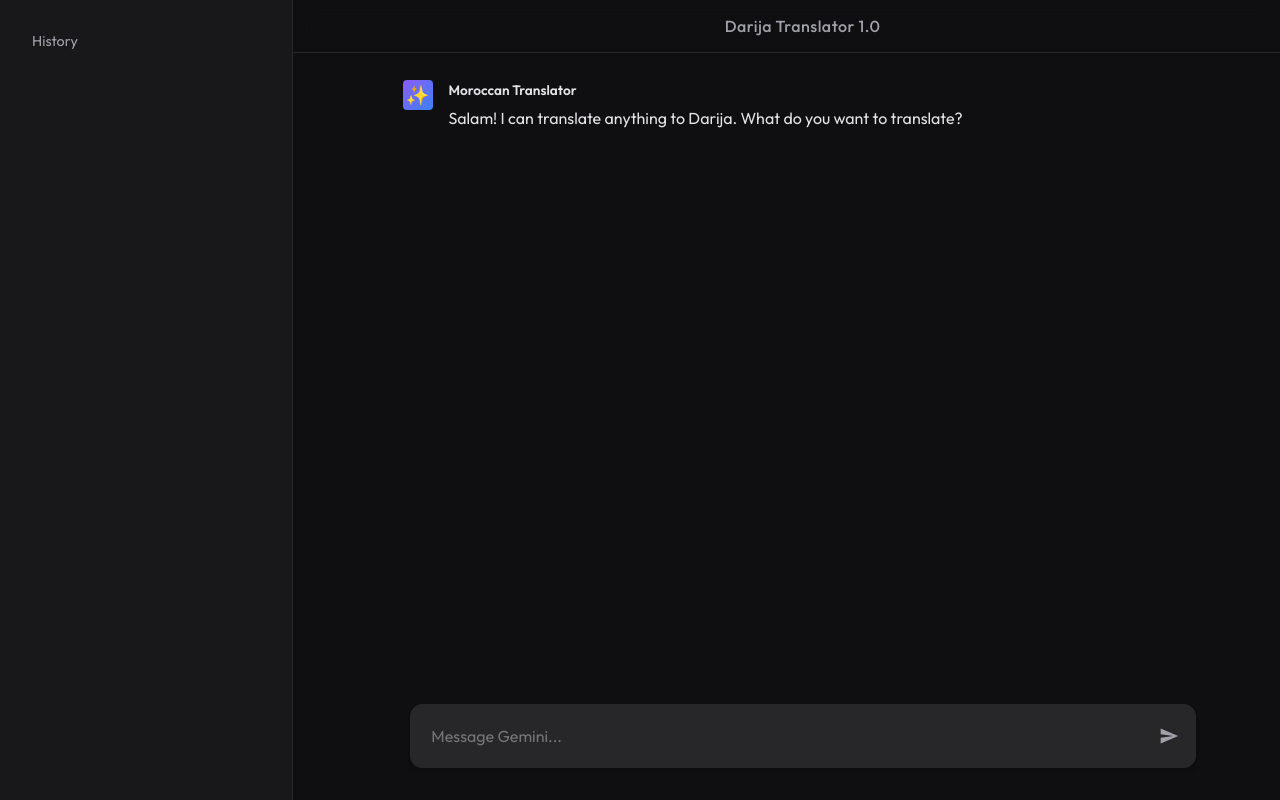
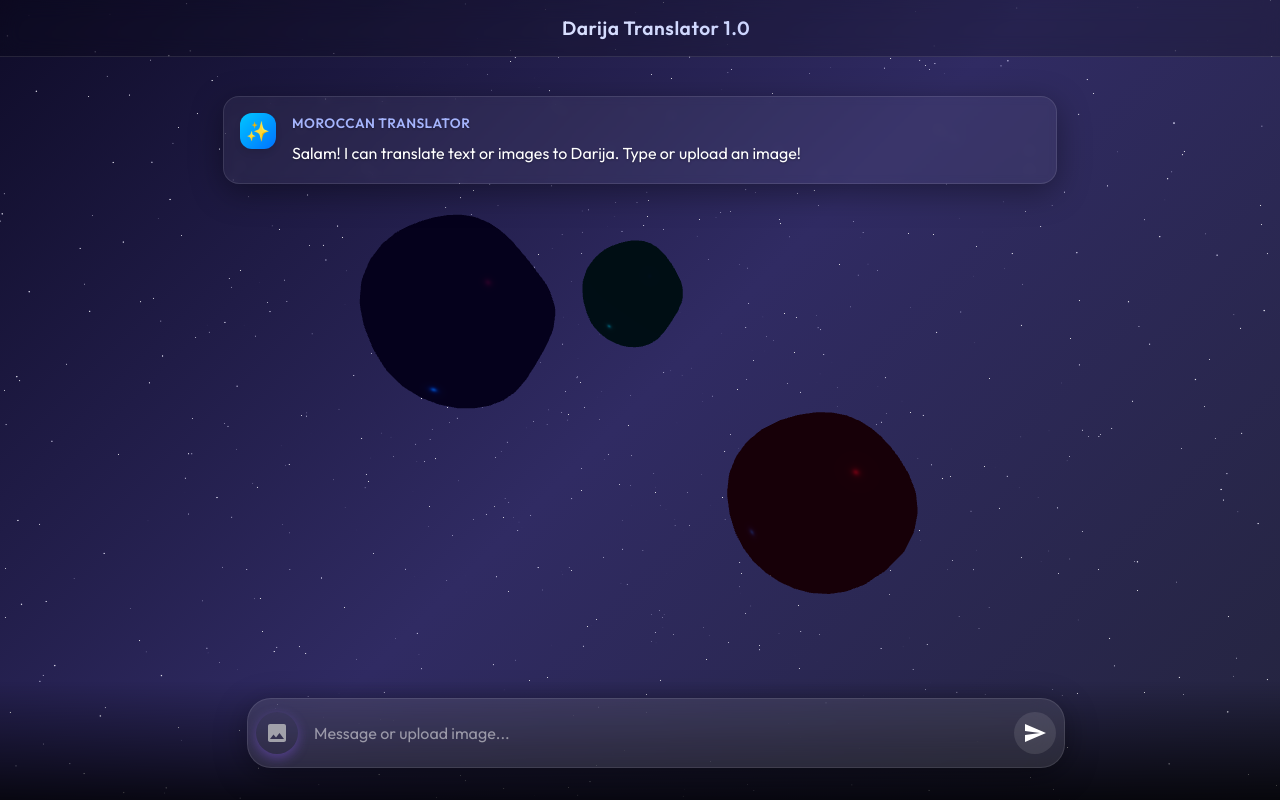
Before and after one commit to B-Zakaria-u/Moroccan-Dialect-Translator, a React (Vite) app: page / in a window 1280 px wide. Shown: the top 800 px of the page. Built offline with nearby package versions, Linux system fonts and the light colour scheme.

Commit message:
feat:update interface + add image upload feature

```diff
--- a/package.json
+++ b/package.json
@@ -10,9 +10,12 @@
         "preview": "vite preview"
     },
     "dependencies": {
+        "@react-three/drei": "^9.99.0",
+        "@react-three/fiber": "^8.15.0",
         "axios": "^1.6.0",
         "react": "^18.2.0",
-        "react-dom": "^18.2.0"
+        "react-dom": "^18.2.0",
+        "three": "^0.160.0"
     },
     "devDependencies": {
         "@types/react": "^18.2.15",
--- a/src/App.jsx
+++ b/src/App.jsx
@@ -1,13 +1,16 @@
 import { useState, useRef, useEffect } from 'react'
+import Background3D from './Background3D'
 import './index.css'
 
 function App() {
     const [messages, setMessages] = useState([
-        { sender: 'bot', text: 'Salam! I can translate anything to Darija. What do you want to translate?' }
+        { sender: 'bot', text: 'Salam! I can translate text or images to Darija. Type or upload an image!' }
     ])
     const [input, setInput] = useState('')
     const [loading, setLoading] = useState(false)
+    const [selectedImage, setSelectedImage] = useState(null)
     const messagesEndRef = useRef(null)
+    const fileInputRef = useRef(null)
 
     const scrollToBottom = () => {
         messagesEndRef.current?.scrollIntoView({ behavior: "smooth" })
@@ -59,15 +62,76 @@
         }
     }
 
+    const handleImageSelect = (e) => {
+        const file = e.target.files[0]
+        if (!file) return
+
+        // Validate file type
+        if (!file.type.startsWith('image/')) {
+            alert('Please select an image file')
+            return
+        }
+
+        // Validate file size (5MB)
+        if (file.size > 5 * 1024 * 1024) {
+            alert('Image size must be less than 5MB')
+            return
+        }
+
+        setSelectedImage(file)
+    }
+
+    const handleImageUpload = async () => {
+        if (!selectedImage) return
+
+        const userMessage = {
+            sender: 'user',
+            text: '[Image uploaded]',
+            image: URL.createObjectURL(selectedImage)
+        }
+        setMessages(prev => [...prev, userMessage])
+        setSelectedImage(null)
+        setLoading(true)
+
+        try {
+            const apiUrl = import.meta.env.VITE_API_URL || 'https://moroccan-dialect-translator-backend.onrender.com'
+            const formData = new FormData()
+            formData.append('image', selectedImage)
+
+            const response = await fetch(`${apiUrl}/api/translator/translate-image`, {
+                method: 'POST',
+                body: formData,
+            })
+
+            if (!response.ok) {
+                throw new Error(`Server error: ${response.status}`)
+            }
+
+            const data = await response.json()
+
+            const botMessage = {
+                sender: 'bot',
+                text: data.translation || '(No translation received)'
+            }
+            setMessages(prev => [...prev, botMessage])
+        } catch (error) {
+            console.error(error)
+            const errorMessage = {
+                sender: 'bot',
+                text: 'Sorry, I encountered an error processing the image.'
+            }
+            setMessages(prev => [...prev, errorMessage])
+        } finally {
+            setLoading(false)
+            if (fileInputRef.current) {
+                fileInputRef.current.value = ''
+            }
+        }
+    }
+
     return (
         <div className="app-container">
-            <div className="sidebar">
-                {/* Placeholder for history or settings */}
-                <div style={{ padding: '1rem', color: '#a1a1aa', fontSize: '0.9rem' }}>
-                    History
-                </div>
-            </div>
-
+            <Background3D />
             <div className="main-content">
                 <header className="chat-header">
                     <h1>Darija Translator 1.0</h1>
@@ -82,6 +146,9 @@
                                 </div>
                                 <div className="message-content">
                                     <div className="user-name">{msg.sender === 'bot' ? 'Moroccan Translator' : 'You'}</div>
+                                    {msg.image && (
+                                        <img src={msg.image} alt="Uploaded" style={{ maxWidth: '300px', borderRadius: '8px', marginBottom: '8px', border: '1px solid rgba(255,255,255,0.1)' }} />
+                                    )}
                                     {msg.text}
                                 </div>
                             </div>
@@ -92,7 +159,7 @@
                             <div className="message bot">
                                 <div className="avatar bot">✨</div>
                                 <div className="message-content">
-                                    <div className="user-name">Gemini</div>
+                                    <div className="user-name">Moroccan Translator</div>
                                     <div className="typing">
                                         <span></span><span></span><span></span>
                                     </div>
@@ -104,12 +171,43 @@
                 </div>
 
                 <div className="input-container">
+                    {selectedImage && (
+                        <div className="image-preview-container">
+                            <img src={URL.createObjectURL(selectedImage)} alt="Preview" style={{ width: '50px', height: '50px', objectFit: 'cover', borderRadius: '8px' }} />
+                            <span style={{ flex: 1, color: '#fff', fontSize: '0.9rem' }}>{selectedImage.name}</span>
+                            <button onClick={() => setSelectedImage(null)} style={{ background: 'rgba(255, 68, 68, 0.2)', border: '1px solid rgba(255, 68, 68, 0.5)', width: 'auto', height: '32px', borderRadius: '6px', color: '#ff4444', cursor: 'pointer', display: 'flex', alignItems: 'center', justifyContent: 'center' }}>
+                                <svg width="16" height="16" viewBox="0 0 24 24" fill="none" stroke="currentColor" strokeWidth="2">
+                                    <path d="M18 6L6 18M6 6l12 12" />
+                                </svg>
+                            </button>
+                            <button onClick={handleImageUpload} disabled={loading} style={{ background: 'linear-gradient(135deg, #10b981, #059669)', width: 'auto', height: '32px', borderRadius: '6px', padding: '0 12px', color: 'white', border: 'none', cursor: 'pointer' }}>
+                                Translate
+                            </button>
+                        </div>
+                    )}
                     <form className="chat-input-area" onSubmit={handleSend}>
+                        <input
+                            type="file"
+                            ref={fileInputRef}
+                            onChange={handleImageSelect}
+                            accept="image/*"
+                            style={{ display: 'none' }}
+                        />
+                        <button
+                            type="button"
+                            onClick={() => fileInputRef.current?.click()}
+                            disabled={loading}
+                            style={{ background: 'transparent', border: 'none', cursor: 'pointer', padding: '8px', display: 'flex', alignItems: 'center' }}
+                        >
+                            <svg width="24" height="24" viewBox="0 0 24 24" fill="none" xmlns="http://www.w3.org/2000/svg">
+                                <path d="M21 19V5c0-1.1-.9-2-2-2H5c-1.1 0-2 .9-2 2v14c0 1.1.9 2 2 2h14c1.1 0 2-.9 2-2zM8.5 13.5l2.5 3.01L14.5 12l4.5 6H5l3.5-4.5z" fill="#a1a1aa" />
+                            </svg>
+                        </button>
                         <input
                             type="text"
                             value={input}
                             onChange={(e) => setInput(e.target.value)}
-                            placeholder="Message Gemini..."
+                            placeholder="Message or upload image..."
                             disabled={loading}
                         />
                         <button type="submit" disabled={loading || !input.trim()}>
--- /dev/null
+++ b/src/Background3D.jsx
@@ -0,0 +1,46 @@
+import React, { useRef } from 'react'
+import { Canvas, useFrame } from '@react-three/fiber'
+import { Sphere, MeshDistortMaterial, Float, Stars } from '@react-three/drei'
+
+function AnimatedSphere({ position, color, scale }) {
+    const meshRef = useRef()
+
+    useFrame((state) => {
+        const t = state.clock.getElapsedTime()
+        meshRef.current.rotation.x = t * 0.2
+        meshRef.current.rotation.y = t * 0.3
+    })
+
+    return (
+        <Float speed={2} rotationIntensity={1} floatIntensity={2}>
+            <Sphere args={[1, 32, 32]} position={position} scale={scale} ref={meshRef}>
+                <MeshDistortMaterial
+                    color={color}
+                    attach="material"
+                    distort={0.4}
+                    speed={2}
+                    roughness={0.2}
+                    metalness={0.8}
+                />
+            </Sphere>
+        </Float>
+    )
+}
+
+export default function Background3D() {
+    return (
+        <div style={{ position: 'absolute', top: 0, left: 0, width: '100%', height: '100%', zIndex: 0, pointerEvents: 'none' }}>
+            <Canvas camera={{ position: [0, 0, 5] }}>
+                <ambientLight intensity={0.5} />
+                <pointLight position={[10, 10, 10]} intensity={1} color="#ff0055" />
+                <pointLight position={[-10, -10, -10]} intensity={1} color="#00ffff" />
+
+                <Stars radius={100} depth={50} count={5000} factor={4} saturation={0} fade speed={1} />
+
+                <AnimatedSphere position={[-2, 1, -2]} color="#8b5cf6" scale={1.2} />
+                <AnimatedSphere position={[2, -1, -1]} color="#ec4899" scale={1} />
+                <AnimatedSphere position={[0, 2, -3]} color="#06b6d4" scale={0.8} />
+            </Canvas>
+        </div>
+    )
+}
--- a/src/index.css
+++ b/src/index.css
@@ -1,24 +1,19 @@
 @import url('https://fonts.googleapis.com/css2?family=Outfit:wght@300;400;500;600&display=swap');
 
 :root {
-    --bg-color: #0f0f12;
-    --sidebar-bg: #18181b;
-    --chat-bg: #0f0f12;
-    --input-bg: #27272a;
     --primary: #8b5cf6;
-    /* Violet */
     --primary-hover: #7c3aed;
-    --user-msg-bg: #27272a;
-    --bot-msg-bg: transparent;
-    --text-color: #e4e4e7;
-    --text-secondary: #a1a1aa;
-    --border-color: #27272a;
+    --text-color: #ffffff;
+    --text-secondary: #cbd5e1;
+    --glass-bg: rgba(255, 255, 255, 0.05);
+    --glass-border: rgba(255, 255, 255, 0.1);
+    --glass-shadow: 0 8px 32px 0 rgba(0, 0, 0, 0.37);
 }
 
 body {
     margin: 0;
     font-family: 'Outfit', system-ui, -apple-system, sans-serif;
-    background-color: var(--bg-color);
+    background: linear-gradient(135deg, #0f0c29, #302b63, #24243e);
     color: var(--text-color);
     display: flex;
     justify-content: center;
@@ -30,22 +25,25 @@
     width: 100%;
     display: flex;
     height: 100%;
+    position: relative;
+    z-index: 1;
 }
 
 .app-container {
     display: flex;
     width: 100%;
     height: 100%;
-    background-color: var(--chat-bg);
+    background: transparent;
 }
 
-/* Sidebar (Optional future expansion) */
+/* Sidebar */
 .sidebar {
-    width: 260px;
-    background-color: var(--sidebar-bg);
-    border-right: 1px solid var(--border-color);
+    width: 280px;
+    background: rgba(0, 0, 0, 0.3);
+    backdrop-filter: blur(12px);
+    border-right: 1px solid var(--glass-border);
     display: none;
-    /* Hidden on mobile/simple view */
+    z-index: 2;
 }
 
 @media (min-width: 768px) {
@@ -67,9 +65,9 @@
 .chat-header {
     padding: 1rem;
     text-align: center;
-    border-bottom: 1px solid var(--border-color);
-    background-color: rgba(15, 15, 18, 0.8);
+    background: rgba(0, 0, 0, 0.2);
     backdrop-filter: blur(10px);
+    border-bottom: 1px solid var(--glass-border);
     position: absolute;
     top: 0;
     width: 100%;
@@ -78,17 +76,18 @@
 
 .chat-header h1 {
     margin: 0;
-    font-size: 1rem;
-    font-weight: 500;
-    color: var(--text-secondary);
+    font-size: 1.2rem;
+    font-weight: 600;
+    background: linear-gradient(to right, #fff, #a5b4fc);
+    -webkit-background-clip: text;
+    -webkit-text-fill-color: transparent;
     letter-spacing: 0.5px;
 }
 
 .chat-window {
     flex: 1;
     overflow-y: auto;
-    padding: 5rem 1rem 8rem 1rem;
-    /* Top padding for header, bottom for input */
+    padding: 6rem 1rem 9rem 1rem;
     display: flex;
     flex-direction: column;
     gap: 1.5rem;
@@ -105,31 +104,49 @@
     display: flex;
     gap: 1rem;
     width: 100%;
-    max-width: 768px;
-    /* ChatGPT-like width */
-    padding: 0 1rem;
+    max-width: 800px;
+    padding: 1rem;
+    border-radius: 16px;
+    transition: transform 0.2s;
+}
+
+.message:hover {
+    transform: translateY(-2px);
+}
+
+.message.bot {
+    background: var(--glass-bg);
+    backdrop-filter: blur(4px);
+    border: 1px solid var(--glass-border);
+    box-shadow: var(--glass-shadow);
+}
+
+.message.user {
+    background: rgba(139, 92, 246, 0.15);
+    backdrop-filter: blur(4px);
+    border: 1px solid rgba(139, 92, 246, 0.3);
 }
 
 .avatar {
-    width: 30px;
-    height: 30px;
-    border-radius: 4px;
-    /* ChatGPT style */
+    width: 36px;
+    height: 36px;
+    border-radius: 12px;
     display: flex;
     align-items: center;
     justify-content: center;
     font-size: 1.2rem;
     flex-shrink: 0;
+    box-shadow: 0 4px 6px rgba(0, 0, 0, 0.1);
 }
 
 .avatar.bot {
-    background: linear-gradient(135deg, #8b5cf6, #3b82f6);
+    background: linear-gradient(135deg, #00c6ff, #0072ff);
     color: white;
 }
 
 .avatar.user {
-    background-color: var(--text-secondary);
-    color: #18181b;
+    background: linear-gradient(135deg, #f093fb, #f5576c);
+    color: white;
 }
 
 .message-content {
@@ -137,17 +154,16 @@
     line-height: 1.6;
     font-size: 1rem;
     color: var(--text-color);
-}
-
-.message.user .message-content {
-    color: var(--text-color);
+    text-shadow: 0 1px 2px rgba(0, 0, 0, 0.3);
 }
 
 .user-name {
     font-weight: 600;
     font-size: 0.85rem;
-    margin-bottom: 0.25rem;
-    color: var(--text-color);
+    margin-bottom: 0.4rem;
+    color: #a5b4fc;
+    text-transform: uppercase;
+    letter-spacing: 0.5px;
 }
 
 .input-container {
@@ -155,32 +171,37 @@
     bottom: 0;
     width: 100%;
     display: flex;
-    justify-content: center;
-    padding: 2rem 1rem;
-    background: linear-gradient(to top, var(--bg-color) 60%, transparent);
+    flex-direction: column;
+    align-items: center;
+    padding: 1rem 1rem 2rem 1rem;
+    background: linear-gradient(to top, rgba(0, 0, 0, 0.8) 0%, transparent 100%);
+    gap: 10px;
 }
 
 .chat-input-area {
     width: 100%;
-    max-width: 768px;
+    max-width: 800px;
     position: relative;
-    background-color: var(--input-bg);
-    border-radius: 0.75rem;
-    border: 1px solid var(--border-color);
-    box-shadow: 0 4px 6px -1px rgba(0, 0, 0, 0.1), 0 2px 4px -1px rgba(0, 0, 0, 0.06);
+    background: rgba(255, 255, 255, 0.1);
+    backdrop-filter: blur(16px);
+    border-radius: 1.5rem;
+    border: 1px solid var(--glass-border);
+    box-shadow: var(--glass-shadow);
     display: flex;
     align-items: center;
     padding: 0.5rem;
-    transition: border-color 0.2s;
+    transition: all 0.3s ease;
 }
 
 .chat-input-area:focus-within {
-    border-color: var(--text-secondary);
+    background: rgba(255, 255, 255, 0.15);
+    border-color: rgba(255, 255, 255, 0.3);
+    box-shadow: 0 0 20px rgba(139, 92, 246, 0.3);
 }
 
 input {
     flex: 1;
-    padding: 0.8rem;
+    padding: 1rem;
     background: transparent;
     border: none;
     color: white;
@@ -189,29 +210,34 @@
     font-family: inherit;
 }
 
+input::placeholder {
+    color: rgba(255, 255, 255, 0.5);
+}
+
 button {
     padding: 0.5rem;
-    border-radius: 0.5rem;
+    border-radius: 50%;
     border: none;
-    background-color: var(--primary);
-    /* Use primary color for button */
+    background: linear-gradient(135deg, #8b5cf6, #6366f1);
     color: white;
     cursor: pointer;
     display: flex;
     align-items: center;
     justify-content: center;
-    transition: opacity 0.2s;
-    width: 36px;
-    height: 36px;
+    transition: all 0.3s;
+    width: 42px;
+    height: 42px;
+    box-shadow: 0 4px 12px rgba(139, 92, 246, 0.4);
 }
 
 button:hover:not(:disabled) {
-    opacity: 0.9;
+    transform: scale(1.1);
+    box-shadow: 0 0 15px rgba(139, 92, 246, 0.6);
 }
 
 button:disabled {
-    background-color: transparent;
-    color: var(--text-secondary);
+    background: rgba(255, 255, 255, 0.1);
+    box-shadow: none;
     cursor: default;
 }
 
@@ -224,11 +250,12 @@
 }
 
 .typing span {
-    width: 6px;
-    height: 6px;
-    background-color: var(--text-secondary);
+    width: 8px;
+    height: 8px;
+    background: linear-gradient(to bottom, #fff, #a5b4fc);
     border-radius: 50%;
     animation: bounce 1.4s infinite ease-in-out both;
+    box-shadow: 0 0 10px rgba(165, 180, 252, 0.5);
 }
 
 .typing span:nth-child(1) {
@@ -262,10 +289,36 @@
 }
 
 ::-webkit-scrollbar-thumb {
-    background: #3f3f46;
+    background: rgba(255, 255, 255, 0.2);
     border-radius: 4px;
 }
 
 ::-webkit-scrollbar-thumb:hover {
-    background: #52525b;
+    background: rgba(255, 255, 255, 0.3);
 }
+
+/* Image Preview */
+.image-preview-container {
+    background: rgba(0, 0, 0, 0.6);
+    backdrop-filter: blur(10px);
+    border: 1px solid var(--glass-border);
+    border-radius: 12px;
+    padding: 10px;
+    margin-bottom: 10px;
+    display: flex;
+    align-items: center;
+    gap: 15px;
+    animation: slideUp 0.3s ease;
+}
+
+@keyframes slideUp {
+    from {
+        opacity: 0;
+        transform: translateY(10px);
+    }
+
+    to {
+        opacity: 1;
+        transform: translateY(0);
+    }
+}
```
Also changed, not shown: 2 other files (tests, documents, lock files or other folders).
